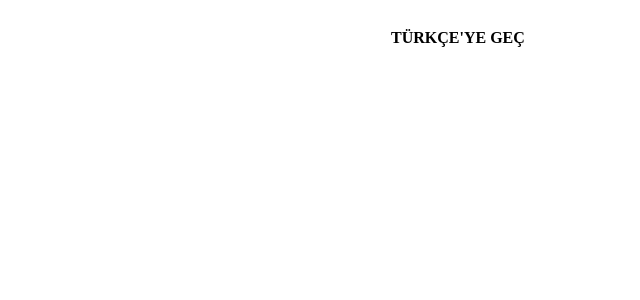
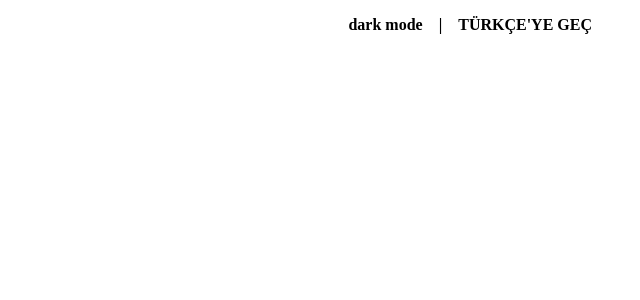
Before and after one commit to ceusahin/fsweb-frontend-challenge, a React (Vite) app: page / in a window 1280 px wide. Shown: the top 300 px of the page, without its empty margins (640-1280 px from the left). Built offline with nearby package versions, Linux system fonts and the light colour scheme.

Commit message:
added pagemode switch codes

```diff
--- a/src/App.css
+++ b/src/App.css
@@ -1,3 +1,7 @@
 * {
   margin: 0 auto;
 }
+
+.full-app-section {
+  padding: 1rem 3rem;
+}
--- a/src/App.jsx
+++ b/src/App.jsx
@@ -1,8 +1,12 @@
-import "./App.css";
-import Header from "./components/Header";
+import ThemeContextProvider from "./contexts/ThemeContext";
+import AppContent from "./AppContent";
 
 function App() {
-  return <Header></Header>;
+  return (
+    <ThemeContextProvider>
+      <AppContent />
+    </ThemeContextProvider>
+  );
 }
 
 export default App;
--- /dev/null
+++ b/src/AppContent.jsx
@@ -0,0 +1,15 @@
+import { useContext } from "react";
+import { ThemeContext } from "./contexts/ThemeContext";
+import Header from "./components/Header";
+import "./App.css";
+
+function App() {
+  const { theme } = useContext(ThemeContext);
+  return (
+    <div className={`full-app-section ${theme}`}>
+      <Header />
+    </div>
+  );
+}
+
+export default App;
--- a/src/components/PageSettings.jsx
+++ b/src/components/PageSettings.jsx
@@ -1,10 +1,19 @@
+import { useContext } from "react";
 import "../styles/PageSettings.css";
+import { ThemeContext } from "../contexts/ThemeContext";
 
 function PageSettings() {
+  const { toggleTheme, theme } = useContext(ThemeContext);
   return (
-    <>
-      <h4 className="page-settings">TÜRKÇE'YE GEÇ</h4>
-    </>
+    <div className="page-settings">
+      <h4 onClick={() => toggleTheme()}>
+        {theme === "light" ? "dark mode" : "light mode"}
+      </h4>
+      <h4>|</h4>
+      <h4>
+        <span>TÜRKÇE</span>&apos;YE GEÇ
+      </h4>
+    </div>
   );
 }
 
--- /dev/null
+++ b/src/contexts/ThemeContext.jsx
@@ -0,0 +1,22 @@
+/* eslint-disable react-refresh/only-export-components */
+import { useState, createContext } from "react";
+
+export const ThemeContext = createContext();
+
+export default function ThemeContextProvider({ children }) {
+  const [theme, setTheme] = useState("light");
+
+  function toggleTheme() {
+    let newTheme = theme === "light" ? "dark" : "light";
+    setTheme(newTheme);
+  }
+
+  console.log("ThemeContextProvider çalıştı");
+  console.log("theme:", theme);
+
+  return (
+    <ThemeContext.Provider value={{ theme, setTheme, toggleTheme }}>
+      {children}
+    </ThemeContext.Provider>
+  );
+}
--- a/src/index.css
+++ b/src/index.css
@@ -0,0 +1,6 @@
+*,
+:root {
+  box-sizing: border-box;
+  padding: 0;
+  margin: 0;
+}
--- a/src/styles/PageSettings.css
+++ b/src/styles/PageSettings.css
@@ -1,5 +1,10 @@
-* {
-  /* border: 1px solid black; */
-  padding: 0.45rem 1.8rem;
+.page-settings {
   text-align: right;
 }
+
+h4 {
+  /* border: 1px solid black; */
+  display: inline;
+  margin-left: 1rem;
+  cursor: pointer;
+}
```
Also changed, not shown: eslint.config.js (+18 -17 lines).
